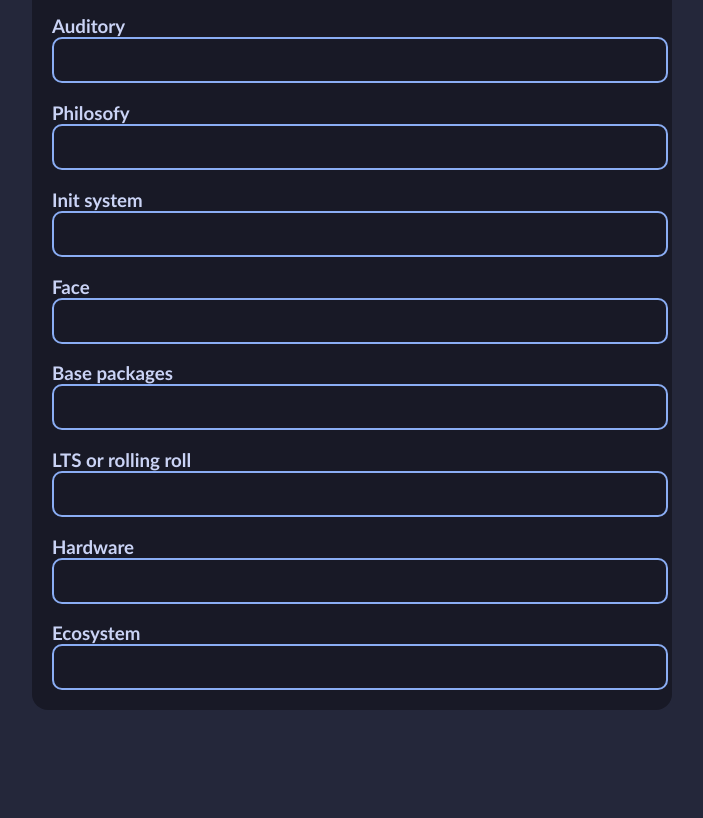
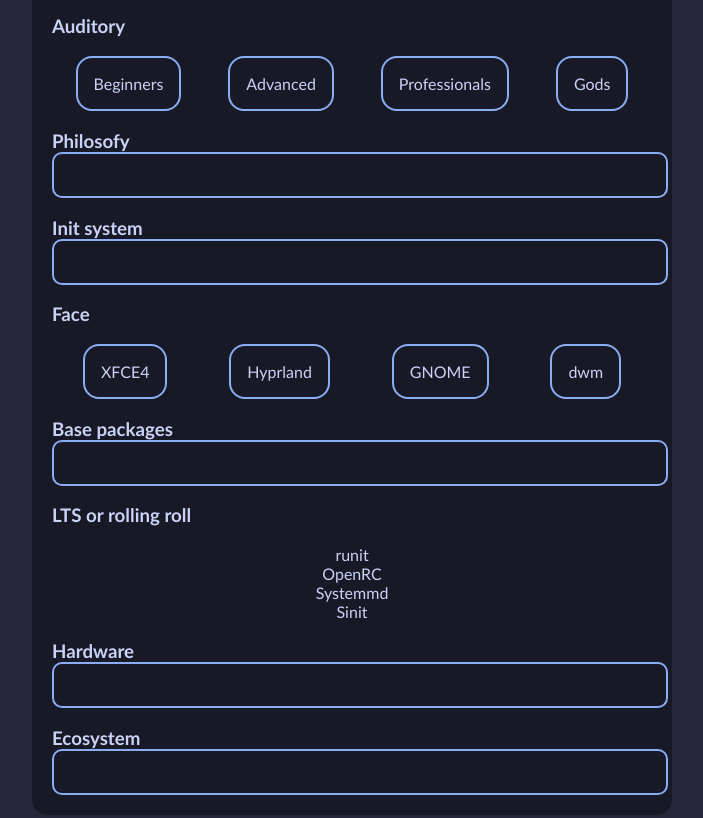
Before and after one commit to SergeyTsybrenok/Practic3Form, a website with bundled scripts: page index.html in a window 1280 px wide. Shown: the part 765-1583 px from the top of the page, without its empty margins (288-991 px from the left). Before the commit the page ends 1483 px from the top, so only its background shows below. Built offline with nearby package versions, Linux system fonts and the light colour scheme.

Commit message:
init system, face, auditory was add

```diff
--- a/index.html
+++ b/index.html
@@ -85,9 +85,28 @@
                 </label>
             </div>
 
-            <div class="small-container">
-                <h3 class="title small">Auditory</h3>
-                <input class="input-text" type="text" name="distroName" id="distroName">
+            <div class="small-container grid">
+                <h3 class="title small grid-title">Auditory</h3>
+
+                <label class="checkbox-label">
+                    <input value="beginners" type="checkbox" id="beginners">
+                    <div class="text-checkbox">Beginners</div>
+                </label>
+
+                <label class="checkbox-label">
+                    <input value="advanced" type="checkbox" id="advanced">
+                    <div class="text-checkbox">Advanced</div>
+                </label>
+
+                <label class="checkbox-label">
+                    <input value="professionals" type="checkbox" id="professionals">
+                    <div class="text-checkbox">Professionals</div>
+                </label>
+
+                <label class="checkbox-label">
+                    <input value="gods" type="checkbox" id="gods">
+                    <div class="text-checkbox">Gods</div>
+                </label>
             </div>
 
             <div class="small-container">
@@ -100,9 +119,28 @@
                 <input class="input-text" type="text" name="distroName" id="distroName">
             </div>
 
-            <div class="small-container">
-                <h3 class="title small">Face</h3>
-                <input class="input-text" type="text" name="distroName" id="distroName">
+            <div class="small-container grid">
+                <h3 class="title small grid-title">Face</h3>
+
+                <label class="checkbox-label">
+                    <input value="xfce4" type="checkbox" id="xfce4">
+                    <div class="text-checkbox">XFCE4</div>
+                </label>
+
+                <label class="checkbox-label">
+                    <input value="hyprland" type="checkbox" id="Hyprland">
+                    <div class="text-checkbox">Hyprland</div>
+                </label>
+
+                <label class="checkbox-label">
+                    <input value="gnome" type="checkbox" id="gnome">
+                    <div class="text-checkbox">GNOME</div>
+                </label>
+
+                <label class="checkbox-label">
+                    <input value="dwm" type="checkbox" id="dwm">
+                    <div class="text-checkbox">dwm</div>
+                </label>
             </div>
 
             <div class="small-container">
@@ -111,8 +149,27 @@
             </div>
 
             <div class="small-container">
-                <h3 class="title small">LTS or rolling roll</h3>
-                <input class="input-text" type="text" name="distroName" id="distroName">
+                <h3 class="title small grid-title">LTS or rolling roll</h3>
+
+                <label class="radio-label">
+                    <input value="runit" type="radio" name="init" id="runit">
+                    <div class="text-radio">runit</div>
+                </label>
+
+                <label class="radio-label">
+                    <input value="openrc" type="radio" name="init" id="openrc">
+                    <div class="text-radio">OpenRC</div>
+                </label>
+
+                <label class="radio-label">
+                    <input value="systemmd" type="radio" name="init" id="systemmd">
+                    <div class="text-radio">Systemmd</div>
+                </label>
+
+                <label class="radio-label">
+                    <input type="radio" name="init" id="sinit">
+                    <div class="text-radio">Sinit</div>
+                </label>
             </div>
 
             <div class="small-container">
--- a/style.css
+++ b/style.css
@@ -131,20 +131,44 @@
     border-radius: .3em;
 }
 
-[type=radio] {
+[type=radio],[type=checkbox]  {
     position: absolute;
     opacity: 0;
     width: 0;
     height: 0;
 }
 
-[type=radio] + img {
+[type=radio] + img, .text-radio {
     cursor: pointer;
 }
 
 [type=radio]:checked + img {
-    outline-style: double;
     outline: 2px solid var(--Blue);
     box-shadow: 2px solid var(--Green);
+}
 
+
+[type=radio]:checked + .text-radio {
+    outline: 2px solid var(--Blue);
+    box-shadow: 2px solid var(--Green);
 }
+
+
+.text-checkbox {
+    -webkit-user-select: none;
+    user-select: none;
+    -moz-user-select: none;
+    padding: 1em;
+    border: 2px solid var(--Blue);
+    border-radius: 1em;
+    cursor: pointer;
+}
+
+.text-checkbox:hover {
+    border:  2px solid var(--Lavender);
+}
+
+[type=checkbox]:checked + div {
+    background-color: var(--Blue);
+    color: var(--Crust);
+}
```
